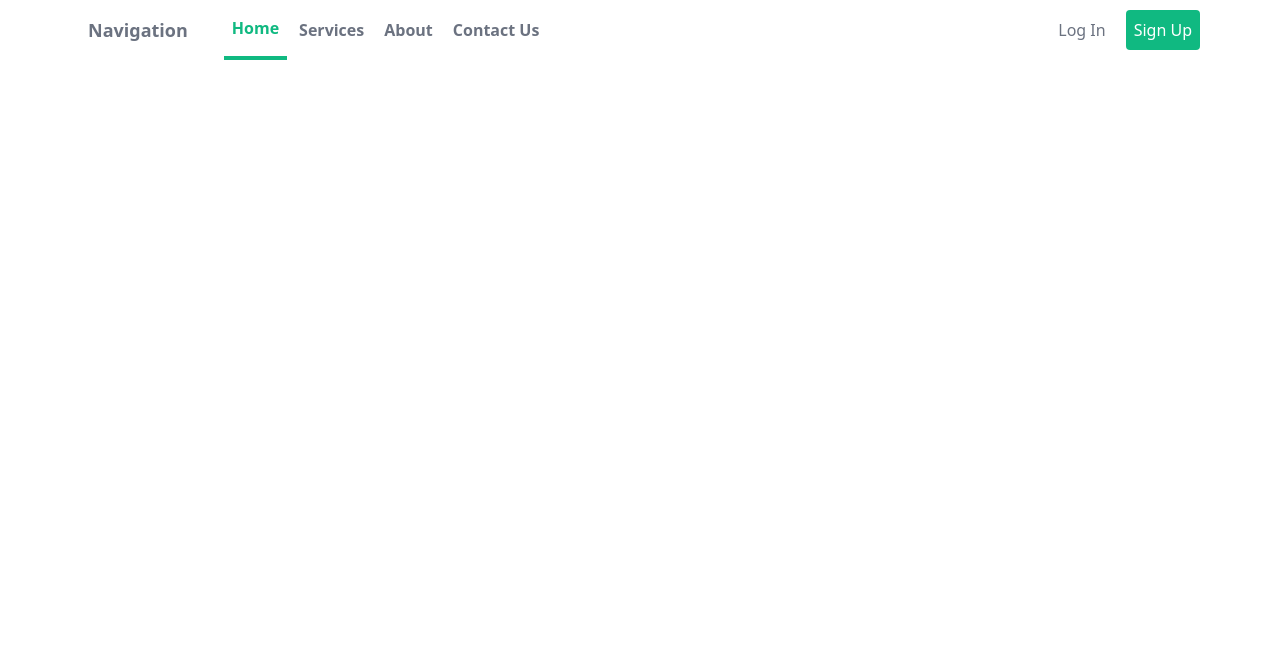
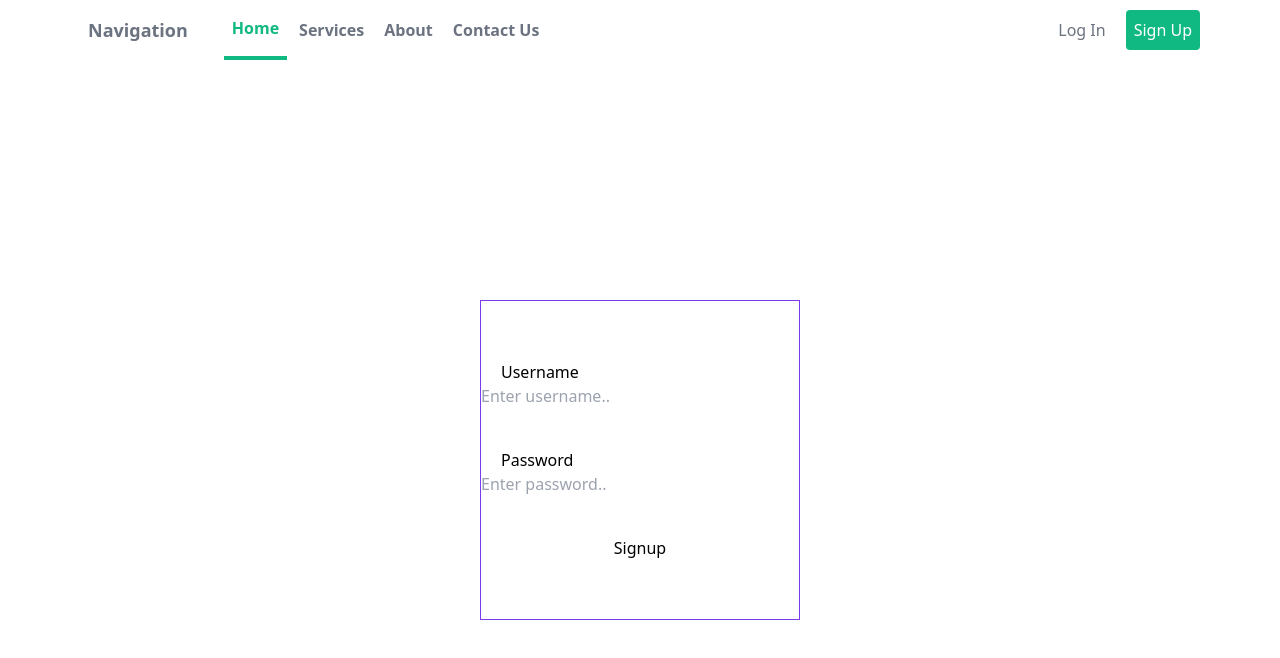
Before and after one commit to itushthegiant/final-project, a React (Create React App) app in the folder client/: page /signup in a window 1280 px wide. Shown: the top 658 px of the page. Built offline with nearby package versions, Linux system fonts and the light colour scheme; no server answers; the HTML template or start-up script is replaced by a standard one.

Commit message:
signup component created

```diff
--- a/client/src/AuthApp.js
+++ b/client/src/AuthApp.js
@@ -3,27 +3,19 @@ import UserOverview from './components/UserOverview'
 import { Routes, Route, useNavigate } from 'react-router-dom'
 import NavBar from './components/NavBar'
 import baseURL from './api/baseURL'
-import { API_URL } from './constants'
 
 function AuthApp({ setCurrentUser, currentUser }) {
 
     const navigate = useNavigate()
 
     const handleLogOut = async () => {
-        fetch(`${API_URL}/logout`, {
-            method: "DELETE"
-        })
-        .then(() => {
+        try {
+            await baseURL.delete('/logout')
             setCurrentUser(null)
-            navigate("/login");
-        });
-        // try {
-        //     await baseURL.delete('/logout')
-        //     setCurrentUser(null)
-        //     navigate('/login')
-        // } catch (err) {
-        //     console.log(err)
-        // }
+            navigate('/login')
+        } catch (err) {
+            console.log(err)
+        }
 
     }
 
--- a/client/src/UnAuthApp.js
+++ b/client/src/UnAuthApp.js
@@ -1,7 +1,9 @@
 import React from 'react'
 import Login from './components/Login'
+import Signup from './components/Signup'
 import { Routes, Route } from 'react-router-dom'
 import NavBar from './components/NavBar'
+
 
 
 function UnAuthApp({ setCurrentUser }) {
@@ -11,6 +13,7 @@ function UnAuthApp({ setCurrentUser }) {
             <NavBar />
             <Routes>
                 <Route exact path='/login' element={<Login setCurrentUser={setCurrentUser}/>} />
+                <Route exact path='/signup' element={<Signup setCurrentUser={setCurrentUser}/>} />
             </Routes>
         </div>
     )
--- a/client/src/components/NavBar.js
+++ b/client/src/components/NavBar.js
@@ -27,8 +27,8 @@ function NavBar(props) {
                                 </div>
                                 :
                                 <div className="hidden md:flex items-center space-x-3 ">
-                                    <a href="#" className="py-2 px-2 font-medium text-gray-500 rounded hover:bg-green-500 hover:text-white transition duration-300">Log In</a>
-                                    <a href="#" className="py-2 px-2 font-medium text-white bg-green-500 rounded hover:bg-green-400 transition duration-300">Sign Up</a>
+                                    <a href="/login" className="py-2 px-2 font-medium text-gray-500 rounded hover:bg-green-500 hover:text-white transition duration-300">Log In</a>
+                                    <a href="/signup" className="py-2 px-2 font-medium text-white bg-green-500 rounded hover:bg-green-400 transition duration-300">Sign Up</a>
                                 </div>
                         }
 
--- /dev/null
+++ b/client/src/components/Signup.js
@@ -0,0 +1,50 @@
+import React, { useState } from 'react'
+import { useNavigate } from 'react-router-dom'
+import baseURL from '../api/baseURL'
+
+function Signup({ setCurrentUser }) {
+    const [username, setUsername] = useState('')
+    const [password, setPassword] = useState('')
+    const navigate = useNavigate()
+
+
+    const handleSubmit = async (e) => {
+        e.preventDefault()
+        try {
+            const response = await baseURL.post('/signup',
+                {
+                    username,
+                    password
+                },
+                { withCredentials: true },
+            )
+            setCurrentUser(response.data)
+            navigate('/overview')
+        } catch (err) {
+            console.log(err)
+        }
+    }
+
+
+    return (
+         <div className='w-screen h-screen flex justify-center items-center'>
+            <div className='border border-purple-600 w-80 h-80 flex items-center justify-center'>
+                <form onSubmit={handleSubmit}>
+                    <div className='mb-10'>
+                        <label className='mx-5'>Username</label>
+                        <input type='text' value={username} name='username' placeholder='Enter username..' onChange={(e) => setUsername(e.target.value)}></input>
+                    </div>
+                    <div className="mb-10">
+                        <label className='mx-5'>Password</label>
+                        <input type='password' value={password} name='password' placeholder='Enter password..' onChange={(e) => setPassword(e.target.value)}></input>
+                    </div>
+                    <div className='flex justify-center'>
+                        <button type='submit'>Signup</button>
+                    </div>
+                </form>
+            </div>
+        </div>
+    )
+}
+
+export default Signup
```
Also changed, not shown: 1 other file (tests, documents, lock files or other folders).
